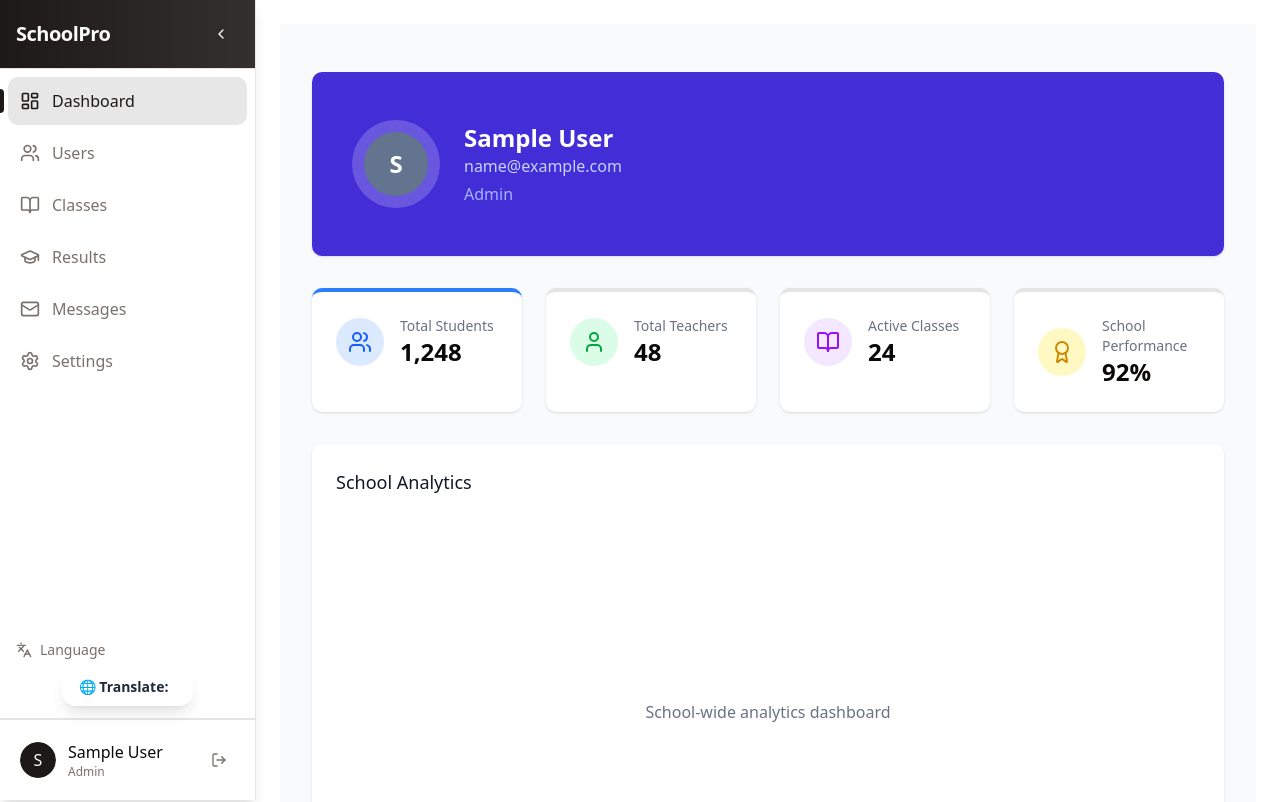
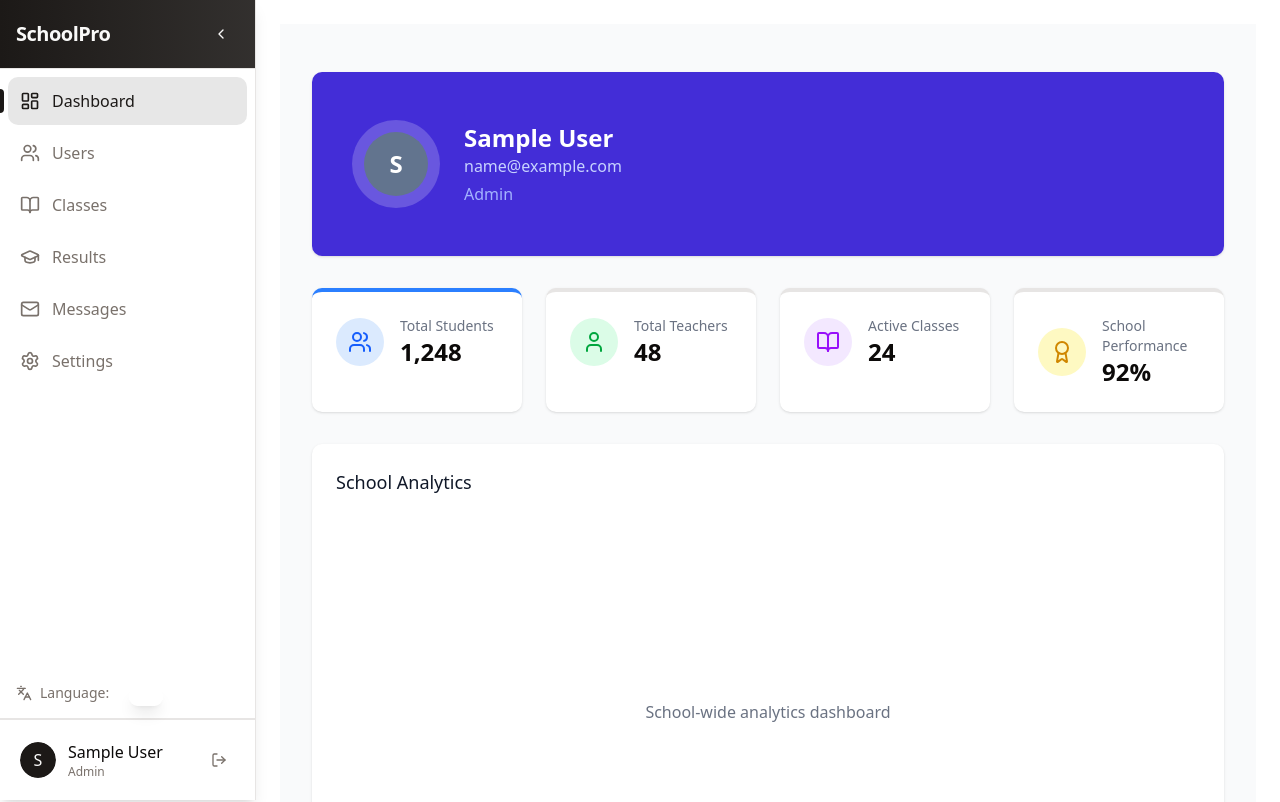
Before and after one commit to KMTonmoy/school-management-frontend, a Next.js app: page / in a window 1280 px wide. Shown: the top 802 px of the page. Built offline with nearby package versions, Linux system fonts and the light colour scheme; sample sign-in values are in the browser's storage.

Commit message:
Language Added

```diff
--- a/components/GoogleTranslate.tsx
+++ b/components/GoogleTranslate.tsx
@@ -40,9 +40,9 @@ export const GoogleTranslate = () => {
       new window.google.translate.TranslateElement(
         {
           pageLanguage: "en",
-          includedLanguages: "en,bn",
+          includedLanguages: "en,bn,ru,fr,el,hi,mr,es,de,it,ja,zh-CN,ar,pt,tr",
           layout: window.google.translate.TranslateElement.InlineLayout.SIMPLE,
-          autoDisplay: false
+          autoDisplay: false,
         },
         "google-translate-element"
       );
@@ -57,10 +57,17 @@ export const GoogleTranslate = () => {
 
   return (
     <div className="flex justify-center">
-      <div className="bg-white/40 backdrop-blur-md shadow-lg rounded-xl px-4 py-2 border border-white/30 flex items-center gap-2 hover:shadow-xl transition-all duration-300">
-        <span className="text-sm font-semibold text-gray-800">
-          🌐 Translate:
-        </span>
+      <div
+        className="bg-white/40 backdrop-blur-md shadow-lg rounded-xl px-4 py-2 border border-white/30 flex items-center gap-2 hover:shadow-xl transition-all duration-300 cursor-pointer"
+        onClick={() =>
+          document
+            .querySelector<HTMLSelectElement>(
+              "#google-translate-element select"
+            )
+            ?.focus()
+        }
+      >
+
         <div
           id="google-translate-element"
           className="inline-block translate-dropdown"
--- a/components/Sidebar.tsx
+++ b/components/Sidebar.tsx
@@ -197,10 +197,10 @@ export function Sidebar() {
             </ul>
           </nav>
 
-          <div className="px-4 py-3 border-b w-full">
-            <div className="flex items-center gap-2 text-sm text-muted-foreground">
+          <div className="px-4 py-3 border-b  flex items-center gap-5  w-full">
+            <div className="flex mr5 items-center gap-2 text-sm text-muted-foreground">
               <Languages className="h-4 w-4" />
-              <span>Language</span>
+              <span>Language:</span>
             </div>
             <div className="mt-2">
               <GoogleTranslate />
```
